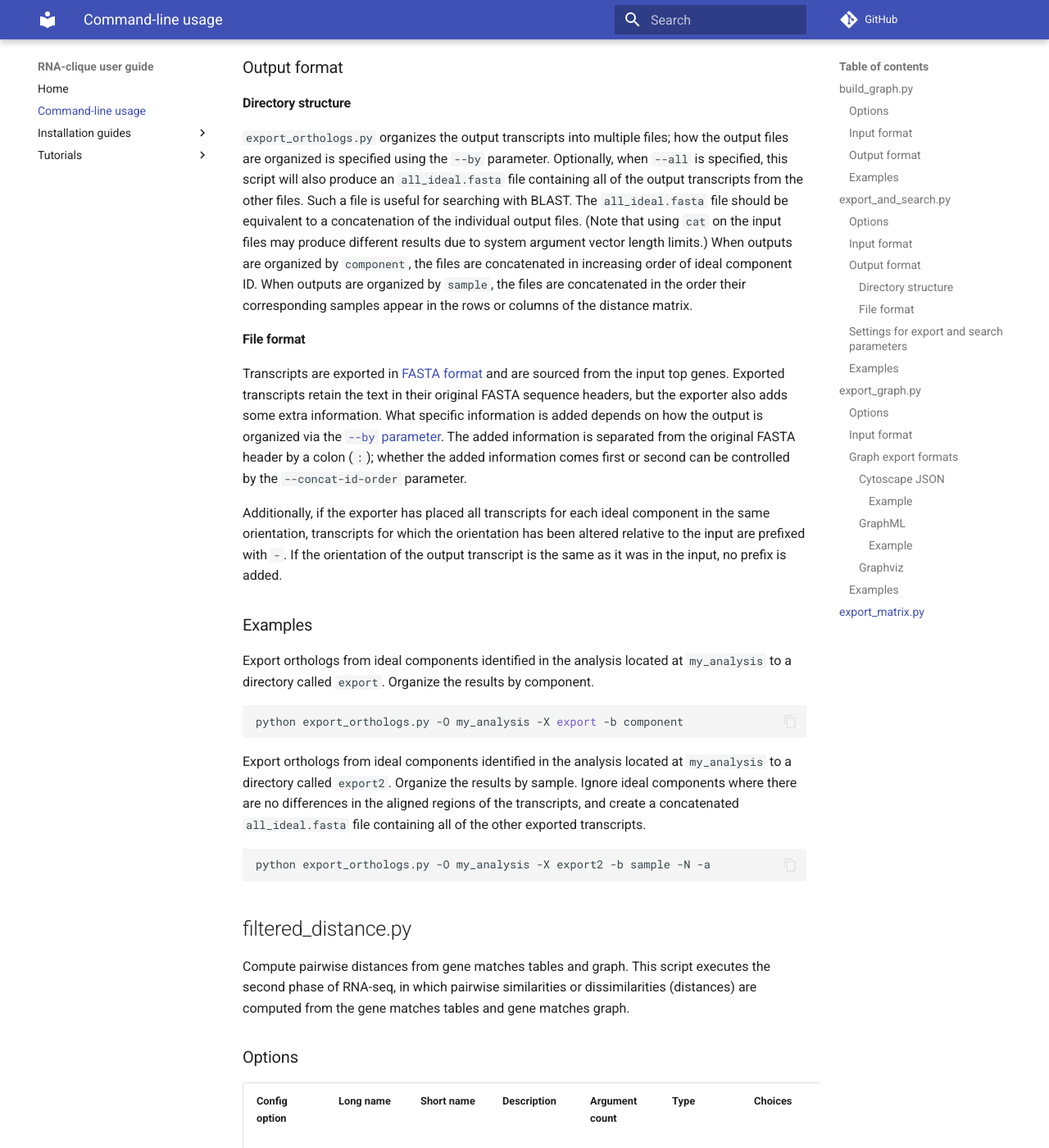
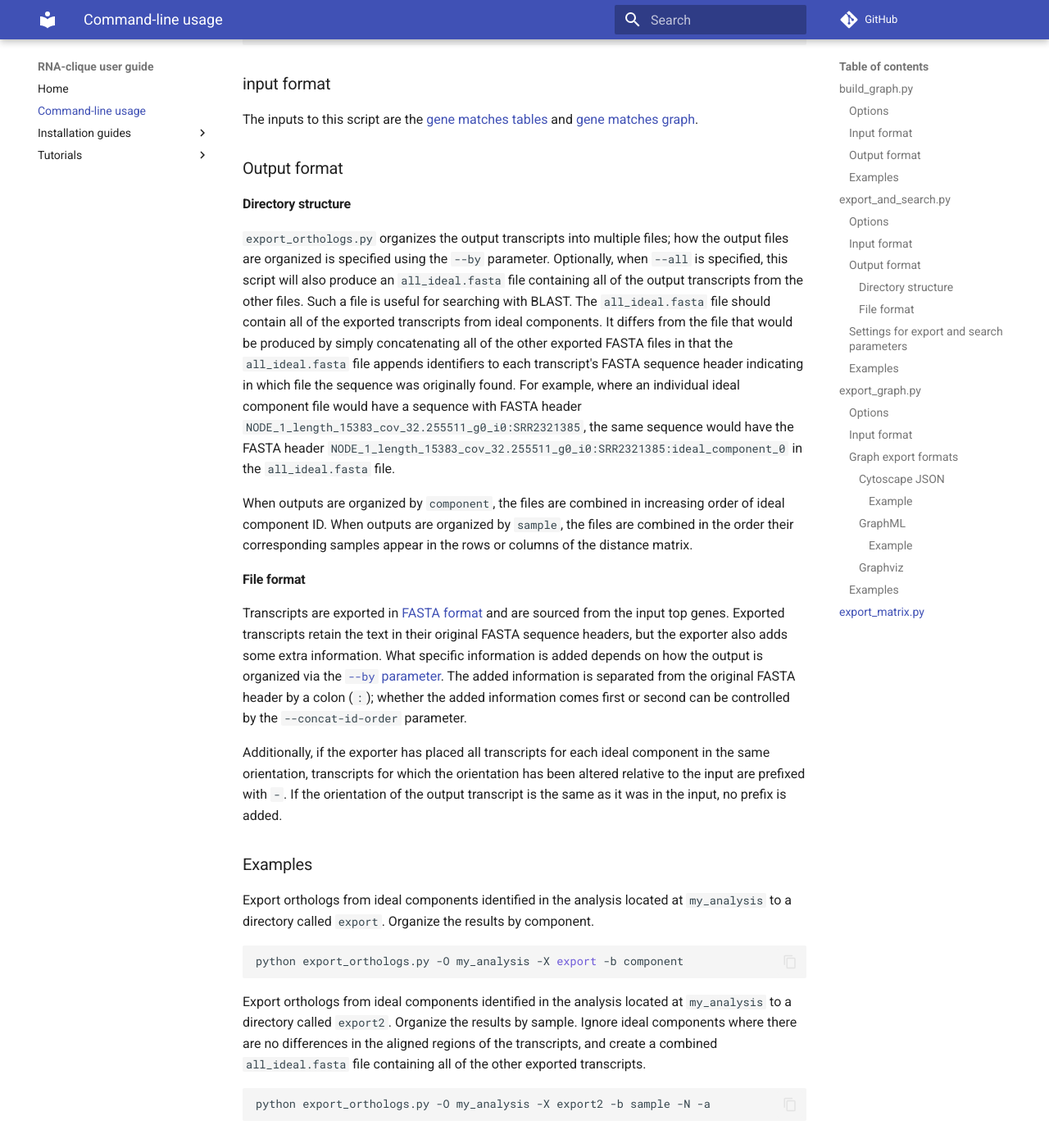
Before and after one commit to actapia/rna_clique, an MkDocs documentation site: the page built from docs/usage.md, in a window 1280 px wide and 1400 px high, scrolled down 17540 px. Shown: the whole window at 82% size. Built offline with MkDocs 1.6.1 and Material for MkDocs 9.7.7, drawn with Linux system fonts in a browser that asks for light colours; comment, search, counter and statistics services are not loaded; the version menu is left out; some of the changed text lies outside the part shown.

Commit message:
Update documentation for updated all_ideal creation.
[no ci]

````diff
--- a/docs/usage.md
+++ b/docs/usage.md
@@ -520,25 +520,25 @@ to use [`export_and_search.py`](#export-and-searchpy).
 
 ### Options
 
-| Config option                                          | Long name                   | Short name   | Description                                                   | Argument count   | Type           | Choices                              | Default value                                     | Default value (flag only)   | Required   |
-|:-------------------------------------------------------|:----------------------------|:-------------|:--------------------------------------------------------------|:-----------------|:---------------|:-------------------------------------|:--------------------------------------------------|:----------------------------|:-----------|
-|                                                        | `--input-config`            | `-c`         | File from which to load configuration settings.               | $1$              | `pathlib.Path` |                                      | `OUTPUT_DIR/config.yaml`                          |                             | No         |
-|                                                        | `--show-config`             |              | Display the computed configuration or arguments.              | $\ge 0$          | `list[str]`    | `original_args`, `args`, or `config` |                                                   | `['config']`                | No         |
-|                                                        | `--show-config-format`      |              | Format for displaying computed config or arguments.           | $1$              | `str`          | `dict`, `yaml`, or `json`            | Depends on `--show-config`                        |                             | No         |
-|                                                        | `--help`                    | `-h`         | Display a help message and exit.                              | $0$              |                |                                      |                                                   |                             | No         |
-| [`graph`](config.md#graph)                             | `--graph`                   | `-g`         | Gene matches graph.                                           | $1$              | `pathlib.Path` |                                      | `OUTPUT_DIR/graph.pkl`                            |                             | Yes        |
-| [`tables_dir`](config.md#tables_dir)                   | `--tables-dir`              | `-O2`        | Directory containing gene matches tables.                     | $1$              | `pathlib.Path` |                                      | `OUTPUT_DIR/od2`                                  |                             | Yes        |
-| `jobs`                                                 | `--jobs`                    | `-j`         | Number of parallel jobs to use.                               | $1$              | `int`          |                                      | `THREADS - 1`                                     |                             | Yes        |
-| [`transcript_id_regex`](config.md#transcript_id_regex) | `--transcript-id-regex`     | `-p`         | Python regex to use for parsing transcript IDs.               | $1$              | `re.Pattern`   |                                      | `^.*cov_([0-9]+(?:\.[0-9]+))_g([0-9]+)_i([0-9]+)` |                             | Yes        |
-| [`output_dir`](config.md#output_dir)                   | `--output-dir`              | `-A`         | RNA-clique analysis root.                                     | $1$              | `pathlib.Path` |                                      |                                                   |                             | No         |
-|                                                        | `--export-output-dir`       | `-X`         | Output directory in which to store exported orthologs.        | $1$              | `pathlib.Path` |                                      |                                                   |                             | Yes        |
-|                                                        | [`--by`](#by)               | [`-b`](#by)  | Attribute by which to organize orthologs in export.           | $1$              | `str`          | `sample` or `component`              | `sample`                                          |                             | No         |
-|                                                        | `--remove-non-contributing` | `-N`         | Remove ideal components that contribute no differences.       | $0$              |                |                                      |                                                   | `True`                      | No         |
-|                                                        | `--debug`                   |              | Enable debug behavior.                                        | $0$              |                |                                      |                                                   | `True`                      | No         |
-|                                                        | `--concat-id-order`         | `-o`         | Where to place original sequence ID relative to group name.   | $1$              | `str`          | `before` or `after`                  | `after`                                           |                             | No         |
-|                                                        | `--no-fix-strand`           |              | Do not attempt to put transcripts in consistent orientations. | $0$              |                |                                      |                                                   | `True`                      | No         |
-|                                                        | `--allow-inconsistent`      | `-i`         | Approximate transcript reorientation instead of failing.      | $0$              |                |                                      |                                                   | `True`                      | No         |
-|                                                        | `--all`                     | `-a`         | Create concatenated `all_ideal.fasta` file.                   | $0$              |                |                                      |                                                   | `True`                      | No         |
+| Config option                                          | Long name                   | Short name  | Description                                                   | Argument count | Type           | Choices                              | Default value                                     | Default value (flag only) | Required |
+|:-------------------------------------------------------|:----------------------------|:------------|:--------------------------------------------------------------|:---------------|:---------------|:-------------------------------------|:--------------------------------------------------|:--------------------------|:---------|
+|                                                        | `--input-config`            | `-c`        | File from which to load configuration settings.               | $1$            | `pathlib.Path` |                                      | `OUTPUT_DIR/config.yaml`                          |                           | No       |
+|                                                        | `--show-config`             |             | Display the computed configuration or arguments.              | $\ge 0$        | `list[str]`    | `original_args`, `args`, or `config` |                                                   | `['config']`              | No       |
+|                                                        | `--show-config-format`      |             | Format for displaying computed config or arguments.           | $1$            | `str`          | `dict`, `yaml`, or `json`            | Depends on `--show-config`                        |                           | No       |
+|                                                        | `--help`                    | `-h`        | Display a help message and exit.                              | $0$            |                |                                      |                                                   |                           | No       |
+| [`graph`](config.md#graph)                             | `--graph`                   | `-g`        | Gene matches graph.                                           | $1$            | `pathlib.Path` |                                      | `OUTPUT_DIR/graph.pkl`                            |                           | Yes      |
+| [`tables_dir`](config.md#tables_dir)                   | `--tables-dir`              | `-O2`       | Directory containing gene matches tables.                     | $1$            | `pathlib.Path` |                                      | `OUTPUT_DIR/od2`                                  |                           | Yes      |
+| `jobs`                                                 | `--jobs`                    | `-j`        | Number of parallel jobs to use.                               | $1$            | `int`          |                                      | `THREADS - 1`                                     |                           | Yes      |
+| [`transcript_id_regex`](config.md#transcript_id_regex) | `--transcript-id-regex`     | `-p`        | Python regex to use for parsing transcript IDs.               | $1$            | `re.Pattern`   |                                      | `^.*cov_([0-9]+(?:\.[0-9]+))_g([0-9]+)_i([0-9]+)` |                           | Yes      |
+| [`output_dir`](config.md#output_dir)                   | `--output-dir`              | `-A`        | RNA-clique analysis root.                                     | $1$            | `pathlib.Path` |                                      |                                                   |                           | No       |
+|                                                        | `--export-output-dir`       | `-X`        | Output directory in which to store exported orthologs.        | $1$            | `pathlib.Path` |                                      |                                                   |                           | Yes      |
+|                                                        | [`--by`](#by)               | [`-b`](#by) | Attribute by which to organize orthologs in export.           | $1$            | `str`          | `sample` or `component`              | `sample`                                          |                           | No       |
+|                                                        | `--remove-non-contributing` | `-N`        | Remove ideal components that contribute no differences.       | $0$            |                |                                      |                                                   | `True`                    | No       |
+|                                                        | `--debug`                   |             | Enable debug behavior.                                        | $0$            |                |                                      |                                                   | `True`                    | No       |
+|                                                        | `--concat-id-order`         | `-o`        | Where to place original sequence ID relative to group name.   | $1$            | `str`          | `before` or `after`                  | `after`                                           |                           | No       |
+|                                                        | `--no-fix-strand`           |             | Do not attempt to put transcripts in consistent orientations. | $0$            |                |                                      |                                                   | `True`                    | No       |
+|                                                        | `--allow-inconsistent`      | `-i`        | Approximate transcript reorientation instead of failing.      | $0$            |                |                                      |                                                   | `True`                    | No       |
+|                                                        | `--all`                     | `-a`        | Create combined `all_ideal.fasta` file.                       | $0$            |                |                                      |                                                   | `True`                    | No       |
 
 #### by
 
@@ -602,13 +602,21 @@ the output files are organized is specified using the `--by` parameter.
 Optionally, when `--all` is specified, this script will also produce an
 `all_ideal.fasta` file containing all of the output transcripts from the other
 files. Such a file is useful for searching with BLAST. The `all_ideal.fasta`
-file should be equivalent to a concatenation of the individual output
-files. (Note that using `cat` on the input files may produce different results
-due to system argument vector length limits.) When outputs are organized by
-`component`, the files are concatenated in increasing order of ideal component
-ID. When outputs are organized by `sample`, the files are concatenated in the
-order their corresponding samples appear in the rows or columns of the distance
-matrix.
+file should contain all of the exported transcripts from ideal components. It
+differs from the file that would be produced by simply concatenating all of the
+other exported FASTA files in that the `all_ideal.fasta` file appends
+identifiers to each transcript's FASTA sequence header indicating in which file
+the sequence was originally found. For example, where an individual ideal
+component file would have a sequence with FASTA header
+`NODE_1_length_15383_cov_32.255511_g0_i0:SRR2321385`, the same sequence would
+have the FASTA header
+`NODE_1_length_15383_cov_32.255511_g0_i0:SRR2321385:ideal_component_0` in the
+`all_ideal.fasta` file.
+
+When outputs are organized by `component`, the files are combined in increasing
+order of ideal component ID. When outputs are organized by `sample`, the files
+are combined in the order their corresponding samples appear in the rows or
+columns of the distance matrix.
 
 #### File format
 
@@ -638,7 +646,7 @@ python export_orthologs.py -O my_analysis -X export -b component
 Export orthologs from ideal components identified in the analysis located at
 `my_analysis` to a directory called `export2`. Organize the results by
 sample. Ignore ideal components where there are no differences in the aligned
-regions of the transcripts, and create a concatenated `all_ideal.fasta` file
+regions of the transcripts, and create a combined `all_ideal.fasta` file
 containing all of the other exported transcripts.
 
 ```bash
@@ -1238,13 +1246,9 @@ This script expects as its input a single [FASTA
 file](https://blast.ncbi.nlm.nih.gov/doc/blast-topics/#fasta) containing all
 exported transcripts from ideal components. Since
 [`export_orthologs.py`](#export-orthologspy) ordinarily separates exported
-transcripts into multiple files, it may be necessary to provide the `--all`/`-a`
-command-line option to concatenate the output files into an `all_ideal.fasta`
-file. Alternatively, the separate FASTA file output by `export_orthologs.py` can
-be combined after the export. Beware that simply providing all the exported
-files as command-line arguments to `cat` might not work due to system limits on
-the length of the argument vector; it may be preferable to run `cat` with `find`
-or `xargs` instead.
+transcripts into multiple files, it is necessary to provide the `--all`/`-a`
+command-line option to combine the output files into an `all_ideal.fasta`
+file.
 
 ### Output format
 
````
Also changed, not shown: export_orthologs.py (+12 -6 lines).
